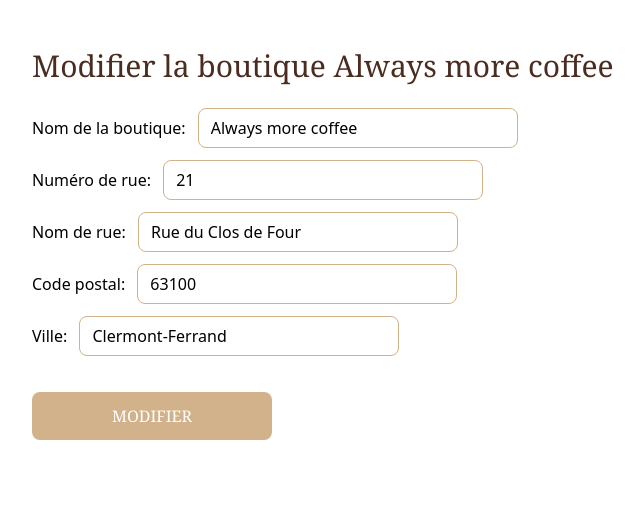
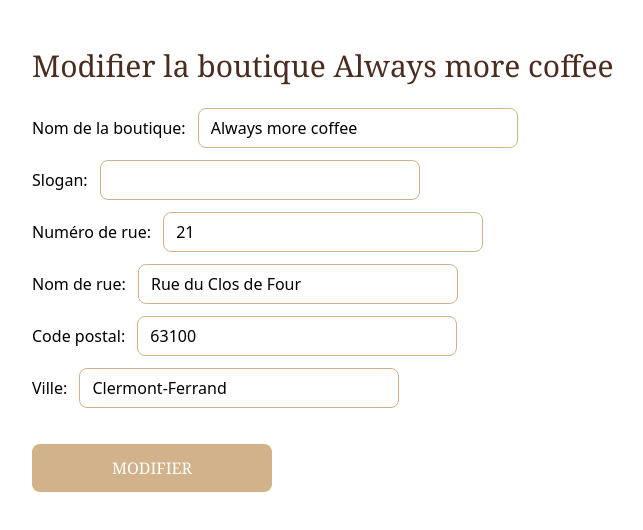
Before and after one commit to Smophmie/coffee_hub, an Angular app: page /shop/0186 in a window 1280 px wide. Shown: the top 530 px of the page, without its empty margins (16-659 px from the left). Built offline with nearby package versions, Linux system fonts and the light colour scheme; data requests are answered from the project's data file.

Commit message:
fix: add a shop slogan

```diff
--- a/db.json
+++ b/db.json
@@ -51,6 +51,19 @@
           "zipcode": "63100"
         }
       }
+    },
+    {
+      "id": "24fb",
+      "name": "Abc",
+      "slogan": "Slogan",
+      "location": {
+        "address": {
+          "street_number": 12,
+          "street": "rue",
+          "city": "Strasbourg",
+          "zipcode": "67000"
+        }
+      }
     }
   ]
 }
--- a/src/app/components/addshopform/addshopform.component.html
+++ b/src/app/components/addshopform/addshopform.component.html
@@ -7,6 +7,13 @@
                 Nom de la boutique:
             </label>
             <input type="text" id="name" formControlName="name" class="border rounded-lg w-80 border-[#d1b28a] h-10 pl-3"/>
+        </div>
+
+        <div class="space-x-2">
+            <label for="slogan">
+                Slogan:
+            </label>
+            <input type="text" id="slogan" formControlName="slogan" class="border rounded-lg w-80 border-[#d1b28a] h-10 pl-3"/>
         </div>
 
         <div class="space-x-2">
--- a/src/app/components/addshopform/addshopform.component.ts
+++ b/src/app/components/addshopform/addshopform.component.ts
@@ -19,6 +19,7 @@ export class AddshopformComponent {
 
   creation_form: FormGroup = new FormGroup({
     name: new FormControl<string>(''),
+    slogan: new FormControl<string>(''),
     city: new FormControl<string>(''),
     zipcode: new FormControl<string>(''),
     street: new FormControl<string>(''),
@@ -41,6 +42,7 @@ export class AddshopformComponent {
   private transformFormValues(formData: any): any {
     return {
       name: formData.name,
+      slogan: formData.slogan,
       location: {
         address: {
           street_number: formData.street_number ? formData.street_number : null,
--- a/src/app/components/shoplist/shoplist.component.html
+++ b/src/app/components/shoplist/shoplist.component.html
@@ -7,6 +7,7 @@
     <ul class="space-y-6" *ngIf="shops">
     <li *ngFor="let shop of shops">
         <p>{{ shop.name }}</p>
+        <p class="text-[#4b2c20] text-xs">{{ shop?.slogan }}</p>
         <p>{{ shop.location.address.street_number}}, {{ shop.location.address.street}}, {{ shop.location.address.city}}</p>
         <div class="mt-3 space-x-4 flex">
             <a [routerLink]="['/shop', shop?.id]" class="bg-[#d1b28a] text-[#ffffff] font-serif text-base text-center p-2 rounded-lg w-40 transition-transform transform">Modifier</a>
--- a/src/app/components/updateshopform/updateshopform.component.html
+++ b/src/app/components/updateshopform/updateshopform.component.html
@@ -7,6 +7,13 @@
                 Nom de la boutique:
             </label>
             <input type="text" id="name" formControlName="name" value="{{shop?.name}}" class="border rounded-lg w-80 border-[#d1b28a] h-10 pl-3"/>
+        </div>
+
+        <div class="space-x-2">
+            <label for="slogan">
+                Slogan:
+            </label>
+            <input type="text" id="slogan" formControlName="slogan" value="{{shop?.slogan}}" class="border rounded-lg w-80 border-[#d1b28a] h-10 pl-3"/>
         </div>
 
         <div class="space-x-2">
--- a/src/app/components/updateshopform/updateshopform.component.ts
+++ b/src/app/components/updateshopform/updateshopform.component.ts
@@ -48,6 +48,7 @@ export class UpdateshopformComponent implements OnInit {
 
   update_form: FormGroup = new FormGroup({
     name: new FormControl<string>(''),
+    slogan: new FormControl<string>(''),
     city: new FormControl<string>(''),
     zipcode: new FormControl<string>(''),
     street: new FormControl<string>(''),
@@ -70,6 +71,7 @@ export class UpdateshopformComponent implements OnInit {
   private transformFormValues(formData: any): any {
     return {
       name: formData.name,
+      slogan: formData.slogan,
       location: {
         address: {
           street_number: formData.street_number ? formData.street_number : null,
--- a/src/app/models/shop.ts
+++ b/src/app/models/shop.ts
@@ -4,11 +4,13 @@ import { IAddress } from "../interfaces/address";
 export class Shop {
     id: string;
     name: string;
+    slogan: string;
     location: {address : IAddress}
 
-    constructor(id: string, name: string, location: {address : IAddress}) {
+    constructor(id: string, name: string, slogan:string, location: {address : IAddress}) {
       this.id = id;
       this.name = name;
+      this.slogan = slogan;
       this.location = location;
     }
   }
```
